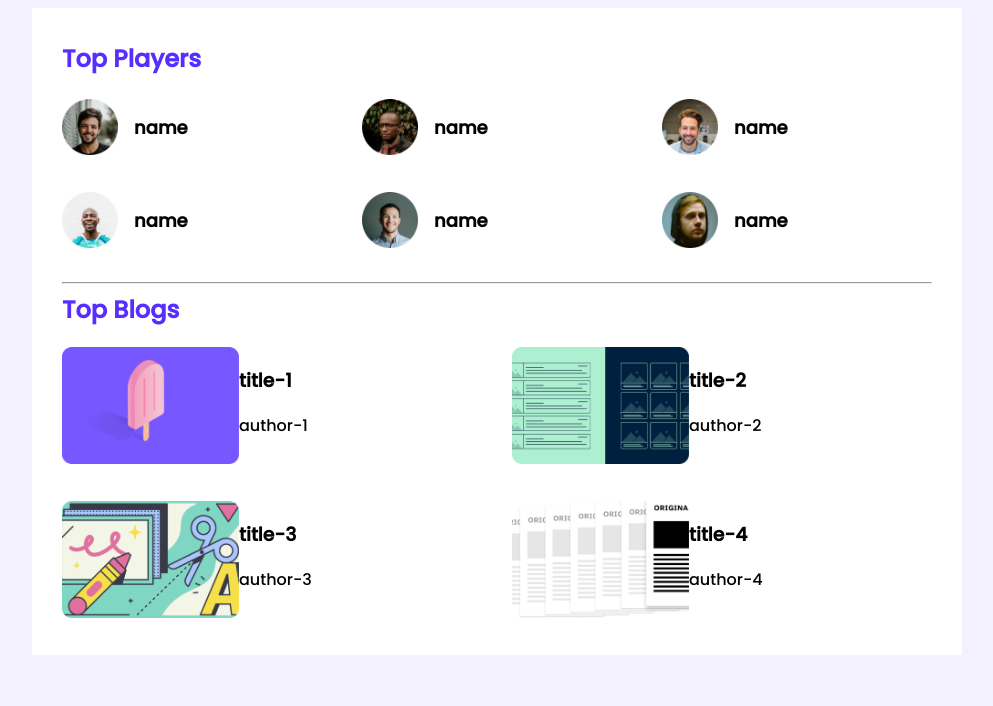
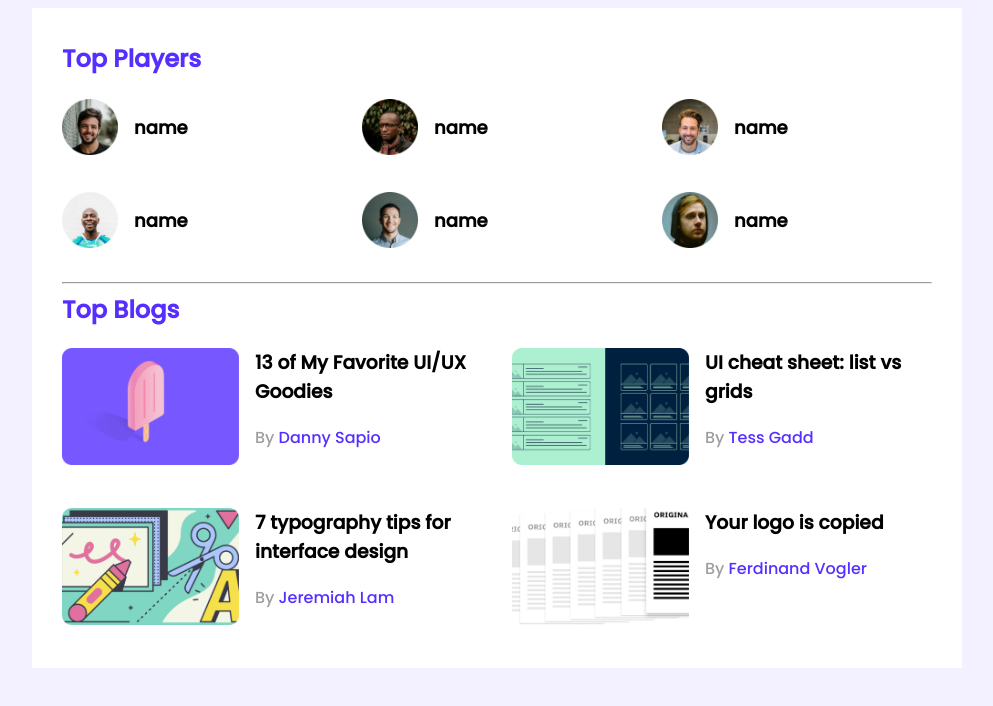
Before and after one commit to shofol1/leader-board, a plain HTML site: page index.html in a window 1280 px wide. Shown: the whole page, without its empty margins (143-1136 px from the left). Drawn offline with Linux system fonts and the light colour scheme.

Commit message:
blogs-section-done

```diff
--- a/css/style.css
+++ b/css/style.css
@@ -74,11 +74,37 @@ main {
 
 /* blog */
 
+.blogs {
+    margin-top: 21px;
+}
+
 .blog {
     display: flex;
 }
 
-.blog img {
+.blog .thumbnail img {
     width: 177px;
     height: 117px;
 }
+
+.details {
+    margin-left: 16px;
+    color: #9F9F9F;
+}
+
+.details h3 {
+    color: #000;
+}
+
+.details a {
+    color: #562EFF;
+    text-decoration: none;
+}
+
+.details h3 {
+    margin-top: 0;
+}
+
+.thumbnail {
+    margin-bottom: 6px;
+}
--- a/index.html
+++ b/index.html
@@ -63,8 +63,8 @@
                             <img src="images/blogs/blog-1.png" alt="">
                         </div>
                         <div class="details">
-                            <h3>title-1</h3>
-                            <p>author-1</p>
+                            <h3>13 of My Favorite UI/UX Goodies</h3>
+                            <p class="author">By <a href="">Danny Sapio</a></p>
                         </div>
                     </article>
                     <article class="blog">
@@ -72,16 +72,17 @@
                             <img src="images/blogs/blog-2.png" alt="">
                         </div>
                         <div class="details">
-                            <h3>title-2</h3>
-                            <p>author-2</p>
+                            <h3>UI cheat sheet: list vs grids</h3>
+                            <p class="author">By <a href="">Tess Gadd</a></p>
                         </div>
                     </article>
                     <article class="blog">
-                        <div class="thumbnail"></div>
-                        <img src="images/blogs/blog-3.png" alt="">
+                        <div class="thumbnail">
+                            <img src="images/blogs/blog-3.png" alt="">
+                        </div>
                         <div class="details">
-                            <h3>title-3</h3>
-                            <p>author-3</p>
+                            <h3>7 typography tips for interface design</h3>
+                            <p class="author">By <a href="">Jeremiah Lam</a></p>
                         </div>
                     </article>
                     <article class="blog">
@@ -89,8 +90,9 @@
                             <img src="images/blogs/blog-4.png" alt="">
                         </div>
                         <div class="details">
-                            <h3>title-4</h3>
-                            <p>author-4</p>
+                            <h3>Your logo is copied
+                            </h3>
+                            <p class="author">By <a href="">Ferdinand Vogler</a></p>
                         </div>
                     </article>
                 </div>
```
